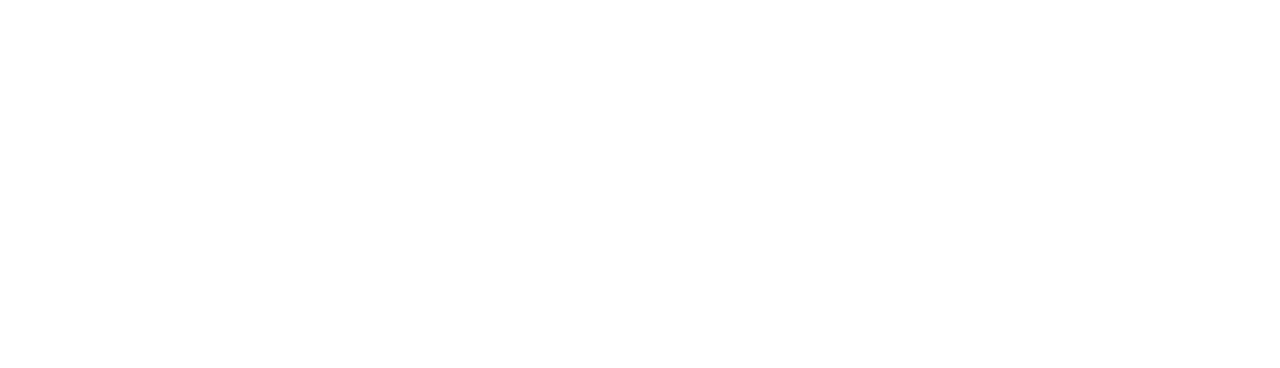
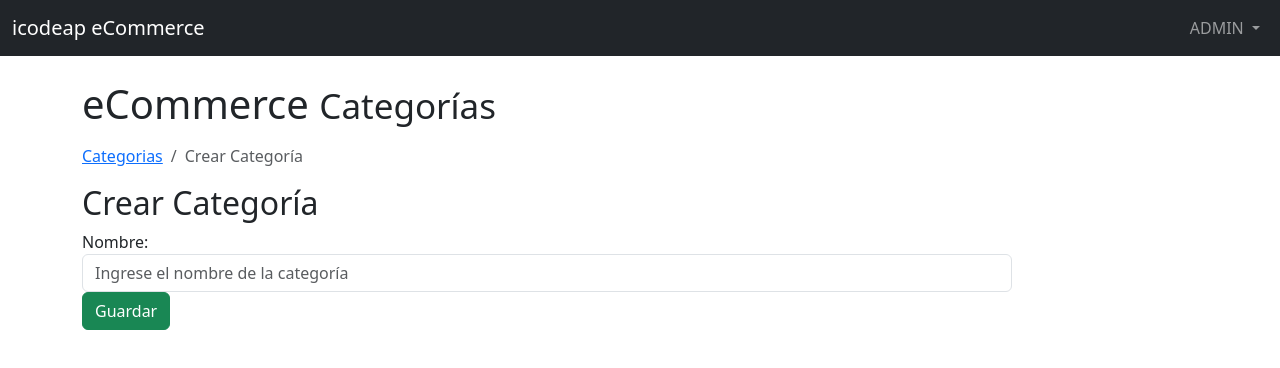
Before and after one commit to oscarruiz05/ecommerce-front, an Angular app: page /admin/categories/add in a window 1280 px wide. Before the commit this address led to /. Shown: the top 368 px of the page. Built offline with nearby package versions, Linux system fonts and the light colour scheme.

Commit message:
feat: :sparkles: crud categorias

```diff
--- /dev/null
+++ b/src/app/common/category.ts
@@ -0,0 +1,6 @@
+export class Category {
+  constructor(
+    public id: number,
+    public name: string,
+  ) {}
+}
--- /dev/null
+++ b/src/app/components/category/category-add/category-add.component.html
@@ -0,0 +1,37 @@
+<app-header-admin></app-header-admin>
+
+<!-- Page Content Add Categories -->
+<div class="container">
+  <!-- Page Heading/Breadcrumbs -->
+  <h1 class="mt-4 mb-3">eCommerce <small>Categorías</small></h1>
+
+  <ol class="breadcrumb">
+    <li class="breadcrumb-item"><a href="">Categorias</a></li>
+    <li class="breadcrumb-item active">Crear Categoría</li>
+  </ol>
+
+  <h2>Crear Categoría</h2>
+  <form class="form-horizontal" (submit)="saveCategory()">
+    <div class="form-group">
+      <label class="control-label col-sm-2" for="nombre">Nombre:</label>
+      <div class="col-sm-10">
+        <input
+          [(ngModel)]="name"
+          class="form-control"
+          id="name"
+          name="name"
+          placeholder="Ingrese el nombre de la categoría"
+          autocomplete="off"
+          minlength="5"
+        />
+      </div>
+    </div>
+    <div class="row">
+      <div class="col-sm-2">
+        <button type="submit" class="btn btn-success">
+          <span class="glyphicon glyphicon-saved"></span> Guardar
+        </button>
+      </div>
+    </div>
+  </form>
+</div>
--- /dev/null
+++ b/src/app/components/category/category-add/category-add.component.ts
@@ -0,0 +1,67 @@
+import { Component, OnInit } from '@angular/core';
+import { FormsModule } from '@angular/forms';
+import { ActivatedRoute, Router } from '@angular/router';
+import { HeaderAdminComponent } from '@app/components/header-admin/header-admin.component';
+import { CategoryService } from '@app/services/category.service';
+import { ToastrService } from 'ngx-toastr';
+
+@Component({
+  selector: 'app-category-add',
+  imports: [HeaderAdminComponent, FormsModule],
+  templateUrl: './category-add.component.html',
+  styleUrl: './category-add.component.css',
+})
+export class CategoryAddComponent implements OnInit {
+  id: number = 0;
+  name: string = '';
+
+  constructor(
+    private categoryService: CategoryService,
+    private router: Router,
+    private activatedRoute: ActivatedRoute,
+    private toastrService: ToastrService
+  ) {}
+
+  ngOnInit(): void {
+    this.activatedRoute.params.subscribe((params) => {
+      const id = params['id'];
+      if (id) {
+        this.id = id;
+        this.getCategory();
+      }
+    });
+  }
+
+  saveCategory() {
+    if (this.id === 0) {
+      this.createCategory();
+    } else {
+      this.updateCategory();
+    }
+  }
+
+  createCategory() {
+    this.categoryService
+      .createCategory({ id: this.id, name: this.name })
+      .subscribe(() => {
+        this.toastrService.success('Category created successfully', 'Category');
+        this.router.navigate(['/admin/categories']);
+      });
+  }
+
+  getCategory() {
+    this.categoryService.getCategory(this.id).subscribe((category) => {
+      this.id = category.id;
+      this.name = category.name;
+    });
+  }
+
+  updateCategory() {
+    this.categoryService
+      .updateCategory({ id: this.id, name: this.name }, this.id)
+      .subscribe(() => {
+        this.toastrService.success('Category updated successfully', 'Category');
+        this.router.navigate(['/admin/categories']);
+      });
+  }
+}
--- /dev/null
+++ b/src/app/components/category/category-list/category-list.component.html
@@ -0,0 +1,34 @@
+<app-header-admin></app-header-admin>
+
+<!-- Page Content List Categories-->
+<div class="container">
+  <!-- Page Heading/Breadcrumbs -->
+  <h1 class="mt-4 mb-3">Spring eCommerce <small>Categorias</small></h1>
+
+  <ol class="breadcrumb">
+    <li class="breadcrumb-item"><a href="">Home</a></li>
+    <li class="breadcrumb-item active">Ver Categorías</li>
+  </ol>
+
+  <a class="btn btn-primary" routerLink="/admin/categories/add"> Crear Categoría</a>
+  <h2>Categorías</h2>
+  <table class="table">
+    <thead>
+      <tr>
+        <th>Nombre</th>
+        <th>Editar</th>
+        <th>Eliminar</th>
+      </tr>
+    </thead>
+    <tbody>
+      @for (category of categories; track $index) {
+      <tr>
+        <td>{{ category.name }}</td>
+        <td><button class="btn btn-warning" [routerLink]="['/admin/categories/edit', category.id]">Editar</button></td>
+        <td><button class="btn btn-danger" (click)="deleteCategory(category.id)">Eliminar</button></td>
+      </tr>
+      }
+    </tbody>
+  </table>
+</div>
+<!-- /.container -->
--- /dev/null
+++ b/src/app/components/category/category-list/category-list.component.ts
@@ -0,0 +1,51 @@
+import { Component, OnInit } from '@angular/core';
+import { RouterLink } from '@angular/router';
+import { Category } from '@app/common/category';
+import { HeaderAdminComponent } from '@app/components/header-admin/header-admin.component';
+import { CategoryService } from '@app/services/category.service';
+import Swal from 'sweetalert2';
+
+@Component({
+  selector: 'app-category-list',
+  imports: [HeaderAdminComponent, RouterLink],
+  templateUrl: './category-list.component.html',
+  styleUrl: './category-list.component.css',
+})
+export class CategoryListComponent implements OnInit {
+  categories: Category[] = [];
+
+  constructor(private categoryService: CategoryService) {}
+
+  ngOnInit(): void {
+    this.getCategories();
+  }
+
+  getCategories(): void {
+    this.categoryService
+      .getCategories()
+      .subscribe((categories) => (this.categories = categories));
+  }
+
+  deleteCategory(categoryId: number): void {
+    Swal.fire({
+      title: 'Are you sure?',
+      text: "You won't be able to revert this!",
+      icon: 'warning',
+      showCancelButton: true,
+      confirmButtonColor: '#3085d6',
+      cancelButtonColor: '#d33',
+      confirmButtonText: 'Yes, delete it!',
+    }).then((result) => {
+      if (result.isConfirmed) {
+        this.categoryService
+          .deleteCategory(categoryId)
+          .subscribe(() => this.getCategories());
+        Swal.fire({
+          title: 'Deleted!',
+          text: 'Your file has been deleted.',
+          icon: 'success',
+        });
+      }
+    });
+  }
+}
--- a/src/app/components/header-admin/header-admin.component.html
+++ b/src/app/components/header-admin/header-admin.component.html
@@ -28,7 +28,8 @@
             ADMIN
           </a>
           <ul class="dropdown-menu" aria-labelledby="navbarDropdown">
-            <li><a class="dropdown-item" href="#">Productos</a></li>
+            <li><a class="dropdown-item" routerLink="/admin/categories">Categorias</a></li>
+            <li><a class="dropdown-item" routerLink="/admin/products">Productos</a></li>
             <li><a class="dropdown-item" href="#">Usuarios</a></li>
             <li><a class="dropdown-item" href="#">Ordenes</a></li>
             <li><hr class="dropdown-divider" /></li>
--- a/src/app/components/header-admin/header-admin.component.ts
+++ b/src/app/components/header-admin/header-admin.component.ts
@@ -3,7 +3,7 @@
 
 @Component({
   selector: 'app-header-admin',
-  imports: [],
+  imports: [RouterLink],
   templateUrl: './header-admin.component.html',
   styleUrl: './header-admin.component.css'
 })
--- /dev/null
+++ b/src/app/services/category.service.ts
@@ -0,0 +1,34 @@
+import { HttpClient } from '@angular/common/http';
+import { Injectable } from '@angular/core';
+import { Category } from '@app/common/category';
+import { environment } from '@env/environment';
+import { Observable } from 'rxjs';
+
+@Injectable({
+  providedIn: 'root'
+})
+export class CategoryService {
+  private apiUrl: string = `${environment.apiUrl}/v1/categories`;
+
+  constructor(private http: HttpClient) { }
+
+  getCategories(): Observable<Category[]> {
+    return this.http.get<Category[]>(this.apiUrl);
+  }
+
+  createCategory(category: Category): Observable<Category> {
+    return this.http.post<Category>(this.apiUrl, category);
+  }
+
+  getCategory(categoryId: number): Observable<Category> {
+    return this.http.get<Category>(`${this.apiUrl}/${categoryId}`);
+  }
+
+  updateCategory(category: Category, id: number): Observable<Category> {
+    return this.http.put<Category>(`${this.apiUrl}/${id}`, category);
+  }
+
+  deleteCategory(categoryId: number): Observable<void> {
+    return this.http.delete<void>(`${this.apiUrl}/${categoryId}`);
+  }
+}
```
Also changed, not shown: src/app/app.routes.ts (+14 -0 lines), src/app/components/category/category-add/category-add.component.css (added), src/app/components/category/category-list/category-list.component.css (added).
